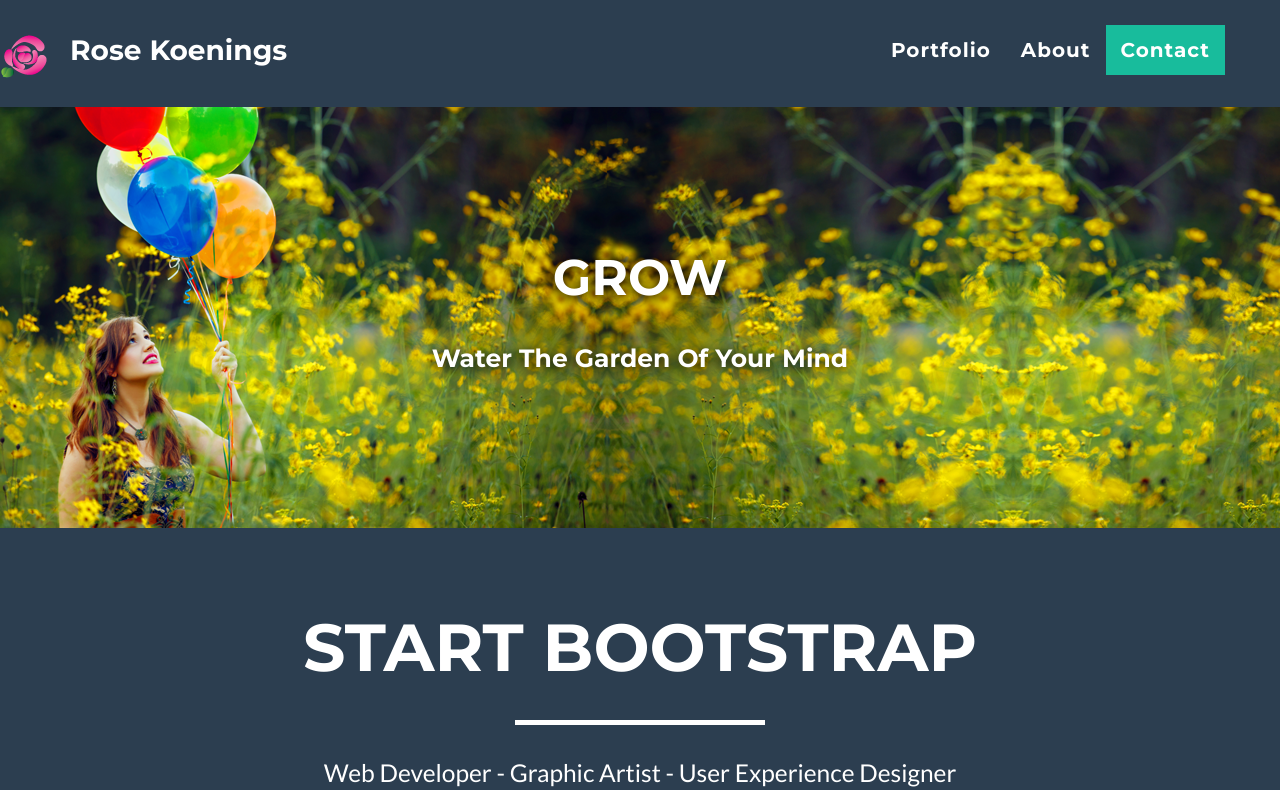
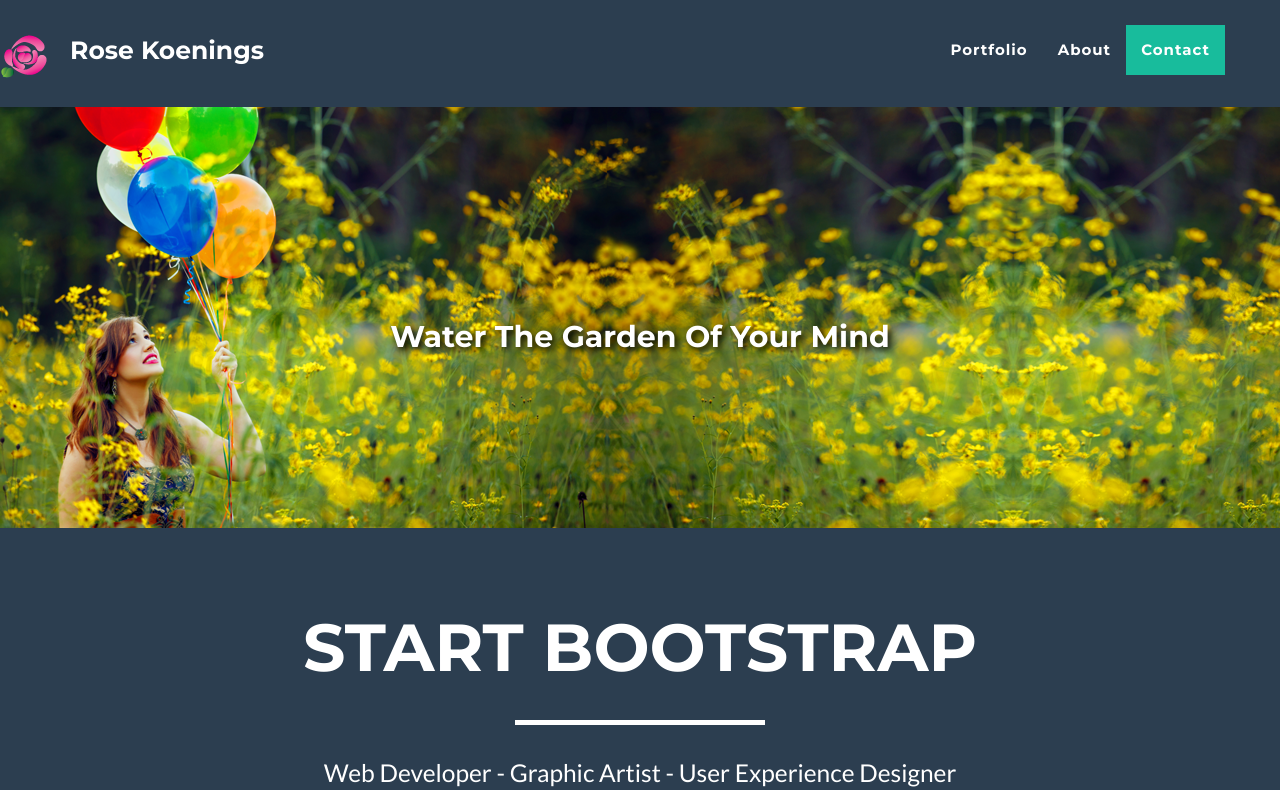
Before and after one commit to rnkings/personalPort, a website: page index.html in a window 1280 px wide. Shown: the top 800 px of the page. Drawn offline with nearby package versions, Linux system fonts and the light colour scheme; a web font is replaced by a local one.

Commit message:
added icon and title

```diff
--- a/css/styles.css
+++ b/css/styles.css
@@ -10,9 +10,6 @@
     margin-top: 30px;
     background-position-y:top;
     margin-top:100px;
-
-
-/*    background-size: cover;*/
     margin-top: 100px;
 }
 
@@ -28,38 +25,32 @@ header{
 }
 
 
-.grow{
+/*.grow{
     color: white;
     padding-top: 150px;
     font-size: 50px;
     text-shadow: -1px 2px 12px #000;
 
 
-}
+}*/
 
 .gardenOfYourMind{
-    text-shadow: -1px 2px 12px #000;
+    padding-top: 220px;
+    text-shadow: black 0.1em 0.1em 0.2em;
     color: white;
-    font-size: 25px;
+    font-size: 30px;
     text-transform: capitalize;
-
-
 }
-
-
 
 a{
     text-transform: capitalize;
 }
 
 .fontSize{
-    font-size: 20px;
+    font-size: 15px;
 }
 
-/*navbar-default navbar-fixed-top navbar-custom affix-top*/
+#roseKoenings{
+    font-size: 25px;
 
-/*.navbar-custom{
-    background:#2C3E50;
-    opacity: 0.4;
-
-}*/
+}
--- a/index.html
+++ b/index.html
@@ -9,7 +9,8 @@
     <meta name="description" content="">
     <meta name="author" content="">
 
-    <title>Freelancer - Start Bootstrap Theme</title>
+    <title>Rose Koenings</title>
+    <link rel="icon" href="img/roseIco.png"/>
 
     <!-- Bootstrap Core CSS -->
     <link href="vendor/bootstrap/css/bootstrap.min.css" rel="stylesheet">
@@ -44,7 +45,7 @@
                     <span class="sr-only">Toggle navigation</span> Menu <i class="fa fa-bars"></i>
                 </button>
                 <img class="left" alt="Rose Logo" src="img/roselogo.png" title="Rose Logo">
-                <a class="navbar-brand" href="#page-top">Rose Koenings</a>
+                <a class="navbar-brand" id="roseKoenings" href="#page-top">Rose Koenings</a>
             </div>
 
             <!-- Collect the nav links, forms, and other content for toggling -->
@@ -75,9 +76,9 @@
             <div class="row">
                 <div class="col-lg-12">
                     <div id="bannerPhoto" class="img img-responsive">
-                          <h1 class="center grow">Grow</h1>
+                          <h1 class="center gardenOfYourMind">Water the garden of your mind</h1>
                           <br>
-                          <h5 class="center gardenOfYourMind">Water the garden of your mind</h5>
+<!--                           <h5 class="center gardenOfYourMind">Water the garden of your mind</h5> -->
                     </div>
                     <div class="intro-text">
                         <span class="name">Start Bootstrap</span>
```
Also changed, not shown: img/roseIco.png (added).
